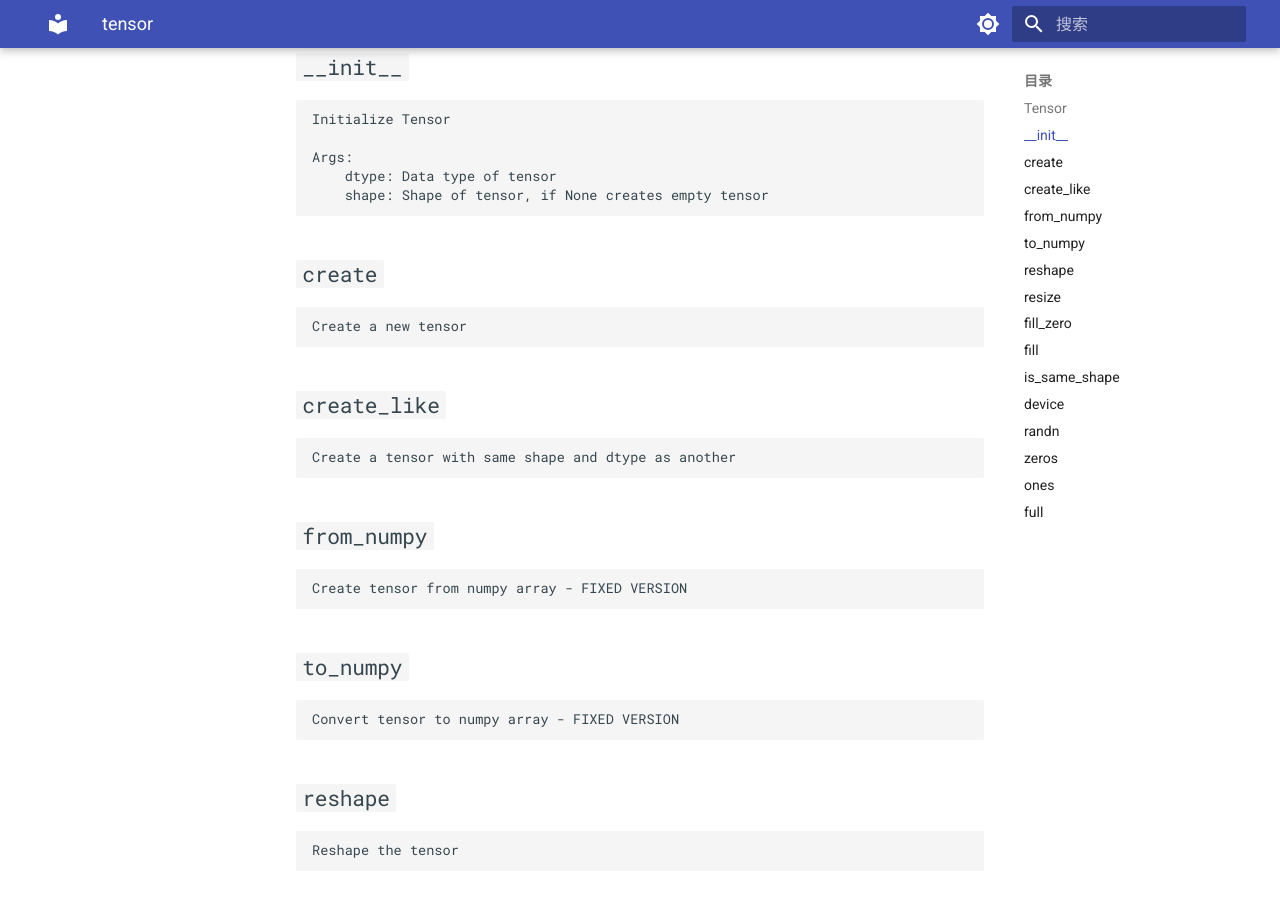
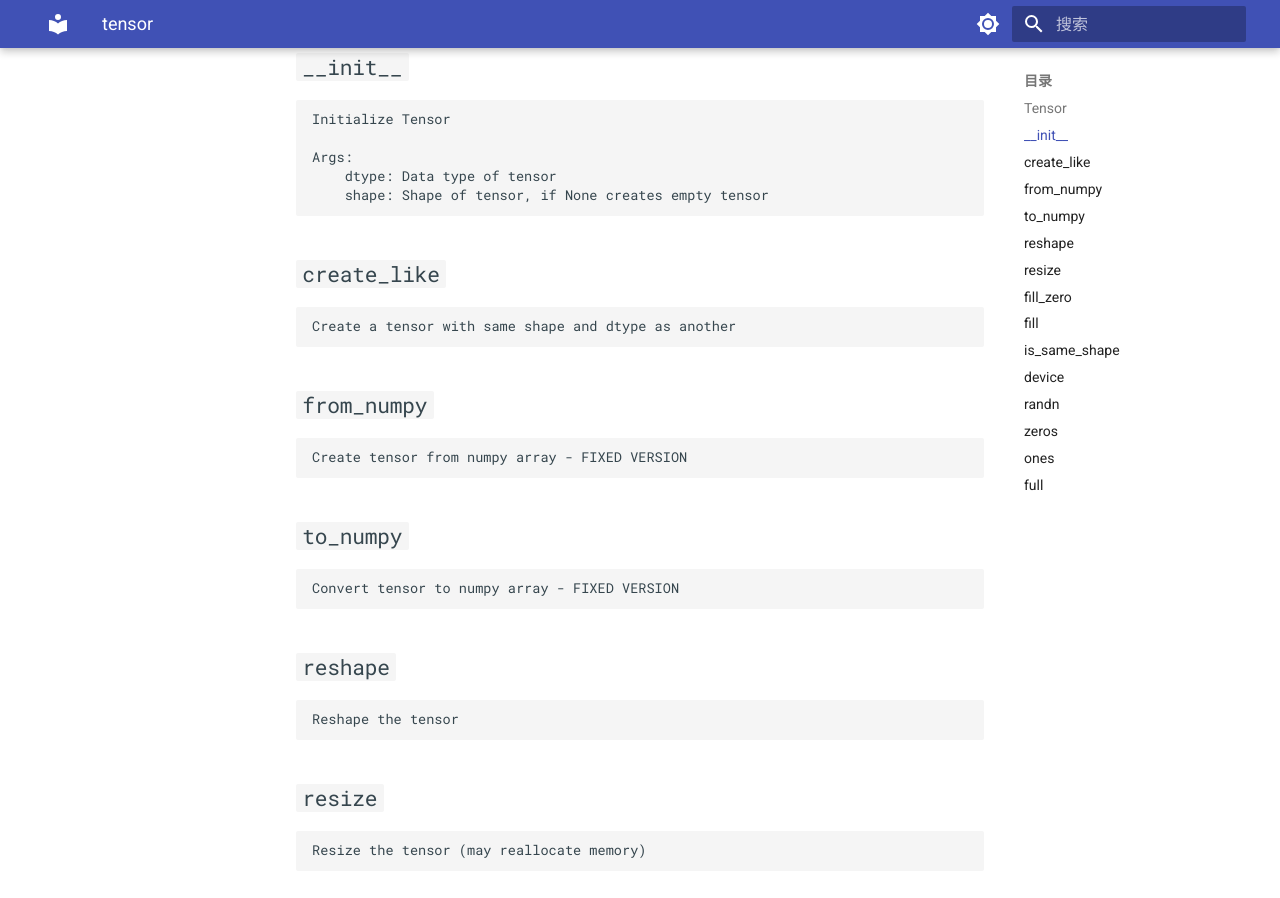
Before and after one commit to ByteRainTech/Axono, an MkDocs documentation site: the page built from docs/axono/core/tensor.md, in a window 1280 px wide and 900 px high, scrolled down 310 px. Built offline with MkDocs 1.6.1 and Material for MkDocs 9.7.7, drawn with Linux system fonts in a browser that asks for light colours.

```diff
--- a/docs/axono/core/tensor.md
+++ b/docs/axono/core/tensor.md
@@ -11,10 +11,6 @@
     Args:
         dtype: Data type of tensor
         shape: Shape of tensor, if None creates empty tensor
-
-## `create`
-
-    Create a new tensor
 
 ## `create_like`
 
```
